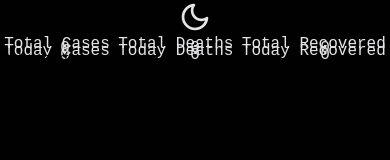
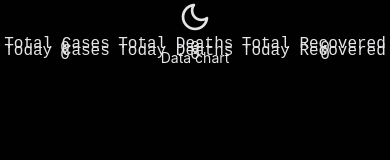
Before and after one commit to MichalKurzal/Covid-Dashboard-Mobile-React-Native-App, a React Native app: screen /Home in a window 390 px wide. Shown: the top 160 px of the page. Built offline with nearby package versions, Linux system fonts and the light colour scheme; no server answers.

Commit message:
topBar changes

```diff
--- a/componets/historicalData.js
+++ b/componets/historicalData.js
@@ -1,17 +1,21 @@
 import React, {useEffect} from 'react';
-import { Text } from 'react-native';
+import {Text, View} from 'react-native';
+import {useTheme} from '@react-navigation/native';
 import getHistoricalData from '../api/getHistroricalData';
 
 const HistoricalData = () => {
+    const {colors} = useTheme();
     useEffect(() => {
         getHistoricalData().then(res => {
             console.log(res);
         });
     }, []);
 
-    return(
-        <Text>Data chart</Text>
-    )
+    return (
+        <View style={{alignItems: 'center'}}>
+            <Text style={{color: colors.text}}>Data chart</Text>
+        </View>
+    );
 };
 
 export default HistoricalData;
--- a/componets/topTab.js
+++ b/componets/topTab.js
@@ -7,6 +7,7 @@ import AppContext from '../api/context';
 export const TopTab = () => {
     const {colors} = useTheme();
     const {isDark, setIsDark} = useContext(AppContext);
+    const iconTheme = isDark ? 'moon' : 'sun';
     const switchTheme = () => {
         setIsDark(!isDark);
     };
@@ -15,7 +16,7 @@ export const TopTab = () => {
             <TouchableOpacity
                 onPress={() => switchTheme()}
                 style={{backgroundColor: colors.background, alignItems: 'center'}}>
-                <Icon name="moon" color={colors.text} size={32} />
+                <Icon name={iconTheme} color={colors.text} size={32} />
             </TouchableOpacity>
         </View>
     );
--- a/img/48/images.js
+++ b/img/48/images.js
@@ -31,19 +31,11 @@ const images = {
     Botswana: require('./Botswana.png'),
     Brazil: require('./Brazil.png'),
     'Brunei Darussalam': require('./Brunei.png'),
-
+    Bulgaria: require('./Bulgaria.png'),
+    'Burkina Faso': require('./Burkina-Faso.png'),
     /*
-        "name": "Bulgaria",
-
-    },
-    {
-        "name": "Burkina Faso",
-
-    },
-    {
         "name": "Burundi",
 
-    {
         "name": "Cabo Verde",
 
         "name": "Cambodia",
--- a/nav/NavContainer.js
+++ b/nav/NavContainer.js
@@ -1,5 +1,4 @@
 import React, {useContext} from 'react';
-import {TopTab} from '../componets/topTab';
 import {ListScreen} from '../screens/listScreen';
 import {HomeScreen} from '../screens/homeScreen';
 import Icon from 'react-native-vector-icons/Feather';
@@ -14,7 +13,6 @@ const NavCointainer = () => {
 
     return (
         <NavigationContainer theme={isDark ? DarkTheme : DefaultTheme}>
-            <TopTab />
             <Tab.Navigator
                 screenOptions={({route}) => ({
                     tabBarIcon: ({color, size}) => {
--- a/screens/homeScreen.js
+++ b/screens/homeScreen.js
@@ -2,6 +2,8 @@ import React, {useContext} from 'react';
 import {ScrollView, RefreshControl} from 'react-native';
 import AppContext from '../api/context';
 import {Dashboard} from '../componets/dashboard';
+import {TopTab} from '../componets/topTab';
+
 import HistoricalData from '../componets/historicalData';
 
 const wait = timeout => {
@@ -10,7 +12,6 @@ const wait = timeout => {
 
 export function HomeScreen() {
     const {refreshing, setRefreshing} = useContext(AppContext);
-
     const onRefresh = React.useCallback(() => {
         setRefreshing(true);
         wait(200).then(() => setRefreshing(false));
@@ -19,6 +20,7 @@ export function HomeScreen() {
     return (
         <ScrollView
             refreshControl={<RefreshControl refreshing={refreshing} onRefresh={onRefresh} />}>
+             <TopTab/>
             <Dashboard />
             <HistoricalData/>
         </ScrollView>
--- a/screens/listScreen.js
+++ b/screens/listScreen.js
@@ -1,5 +1,6 @@
 import React from 'react';
 import {ListComponent} from '../componets/countriesList';
+
 
 export function ListScreen() {
     return <ListComponent />;
```
